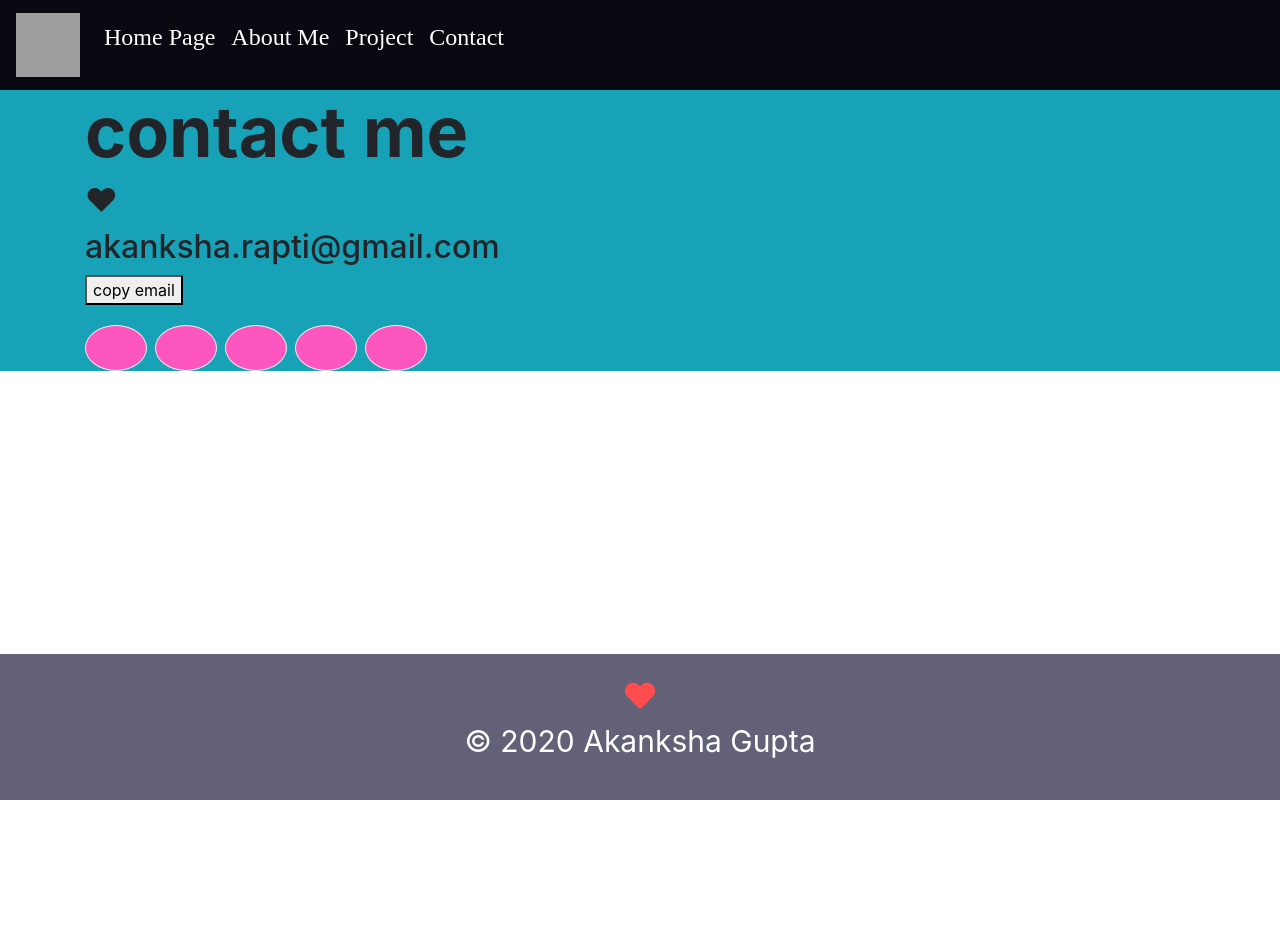
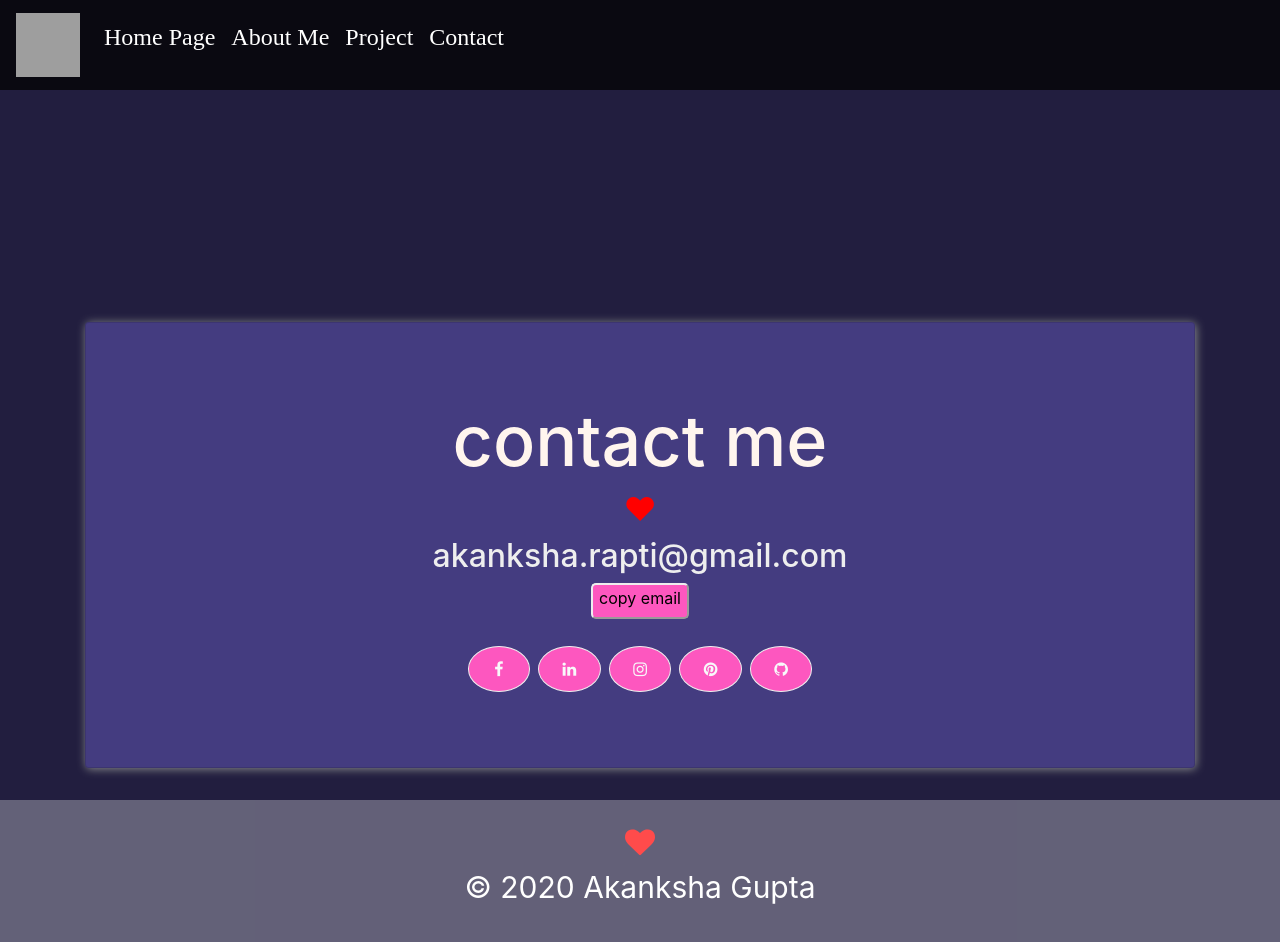
Before and after one commit to Akanksha-Gupta03/React-Portfolio, a React (Create React App) app: page /contact in a window 1280 px wide. Shown: the top 942 px of the page. Before the commit the page ends 800 px from the top, so only its background shows below. Built offline with nearby package versions, Linux system fonts and the light colour scheme; grey boxes are pictures that could not be loaded.

Commit message:
updated ocontact page

```diff
--- a/package.json
+++ b/package.json
@@ -6,6 +6,7 @@
     "@testing-library/jest-dom": "^4.2.4",
     "@testing-library/react": "^9.5.0",
     "@testing-library/user-event": "^7.2.1",
+    "aos": "^2.3.4",
     "react": "^16.13.1",
     "react-dom": "^16.13.1",
     "react-router-dom": "^5.1.2",
--- a/public/index.html
+++ b/public/index.html
@@ -11,7 +11,8 @@
     />
     <link rel="apple-touch-icon" href="%PUBLIC_URL%/logo192.png" />
     <link rel="stylesheet" href="https://stackpath.bootstrapcdn.com/bootstrap/4.4.1/css/bootstrap.min.css" integrity="sha384-Vkoo8x4CGsO3+Hhxv8T/Q5PaXtkKtu6ug5TOeNV6gBiFeWPGFN9MuhOf23Q9Ifjh" crossorigin="anonymous">
-    <link rel="stylesheet" href="https://use.fontawesome.com/releases/v5.12.0/css/all.css">
+    <link rel="stylesheet" href="https://cdnjs.cloudflare.com/ajax/libs/font-awesome/4.7.0/css/font-awesome.min.css">
+    <link rel="stylesheet" href="https://unpkg.com/aos@next/dist/aos.css" />
 
     <link rel="manifest" href="%PUBLIC_URL%/manifest.json" />
 
@@ -21,5 +22,10 @@
     <noscript>You need to enable JavaScript to run this app.</noscript>
     <div id="root"></div>
 
+    <script src="https://unpkg.com/aos@next/dist/aos.js"></script>
+    <script>
+        AOS.init();
+    </script>
+
   </body>
 </html>
--- a/src/components/Contact.js
+++ b/src/components/Contact.js
@@ -1,14 +1,18 @@
 import React from 'react';
+import "../style/Contact.css"
 
 function Contact(props){
     return(
-        <div class="contact bg-info" id="contactSection">
+
+        <div class="contact bg-info">
             <div class="container">
-                <h1><strong>contact me</strong></h1>
-                <h2 id="heart">&hearts;</h2>
+            <div class="card mx-auto">
+            <div class="card-body">
+                <h1 class="contHead">contact me</h1>
+                <h2 class="heart i">&hearts;</h2>
                 <div class="row">
                 <div class="col-lg-12">
-                    <h2 id="my-email">akanksha.rapti@gmail.com</h2>
+                    <h2 class="my-email">akanksha.rapti@gmail.com</h2>
                     <button onclick="copyEmail('#my-email')">copy email</button>
                 </div>
                 </div>
@@ -48,6 +52,8 @@ function Contact(props){
 
             </div>
         </div>
+        </div>
+        </div>
  );
 }
 export default Contact;
--- a/src/components/Footer.js
+++ b/src/components/Footer.js
@@ -7,7 +7,7 @@ function Footer(props){
         <div class="footer">
          <footer class="copyright">
           <div class="heart" id="heart">
-           <i class="fa fa-heart" aria-hidden="true"></i>
+           <i class="fa fa-heart icon" aria-hidden="true"></i>
           </div>
           <p>&copy; 2020 Akanksha Gupta</p>
          </footer>
--- a/src/components/ProjectCard.js
+++ b/src/components/ProjectCard.js
@@ -1,5 +1,6 @@
 import React from "react";
 import "../style/ProjectCard.css"
+import "aos";
 
 function ProjectCard( props ){
     return (
--- /dev/null
+++ b/src/style/Contact.css
@@ -0,0 +1,35 @@
+.contact{
+    background-color: #221e3f !important;
+    height: 100vh;
+}
+.card{
+    margin-top: 20%;
+    background-color: #443c80;
+    padding: 5% 20%;
+    filter: drop-shadow(1px 1px 5px rgb(138, 140, 141));
+}
+.contHead{
+    color: seashell;
+}
+.i{
+    color: red;
+}
+.contact {
+    text-align: center;
+    padding-top: 100px;
+    padding-bottom: 2%;
+    color: #eee;
+}
+
+button {
+    border-radius: 5px;
+    margin-bottom: 1%;
+    background-color: #fd57bf;
+    border-color: #eee;
+    padding-bottom:7px;
+}
+
+button:hover {
+    background-color: #221e3f;
+    color: #ffe838;
+}
--- a/src/style/Footer.css
+++ b/src/style/Footer.css
@@ -5,12 +5,11 @@
     opacity: .70;
     padding: 20px;
     color: white;
-    position: fixed;
-    bottom: 0;
+    /* bottom: 0;
     left: 0;
-    right: 0;
+    right: 0; */
     text-align: center;
   }
-  i{
+  .icon{
       color: red;
   }
--- a/src/style/NavBar.css
+++ b/src/style/NavBar.css
@@ -1,5 +1,11 @@
 .navbar{
     background-color: #0a0911 !important;
+    position: fixed;
+    z-index: 1;
+    opacity: 1;
+    top: 0;
+    left: 0;
+    right: 0;
 
 }
 .p{
--- a/src/style/Project.css
+++ b/src/style/Project.css
@@ -4,6 +4,7 @@
     padding-top: 1%;
     padding-bottom: 5%;
     background-color: #f5eeba;
+    padding-top: 100px;
 }
 
 .thumbnailWrapper {
```
Also changed, not shown: 1 other file (tests, documents, lock files or other folders).
